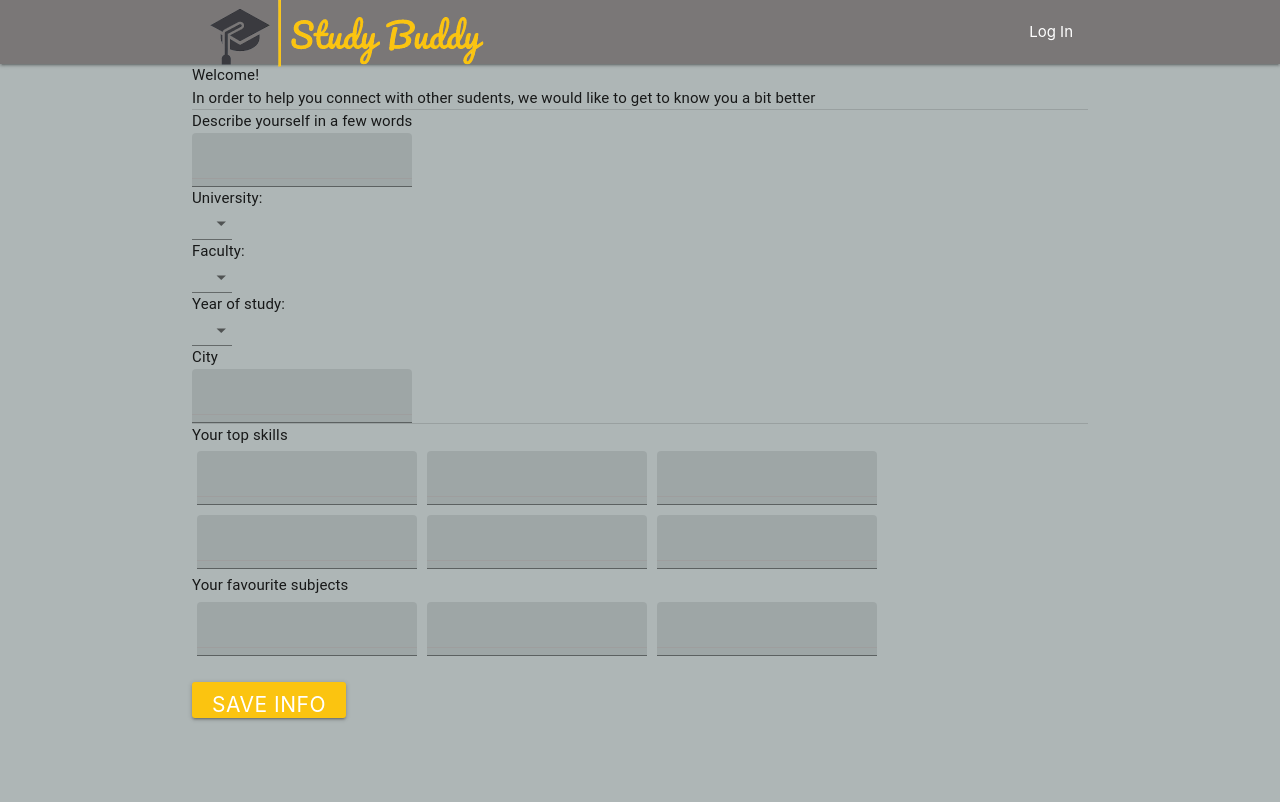
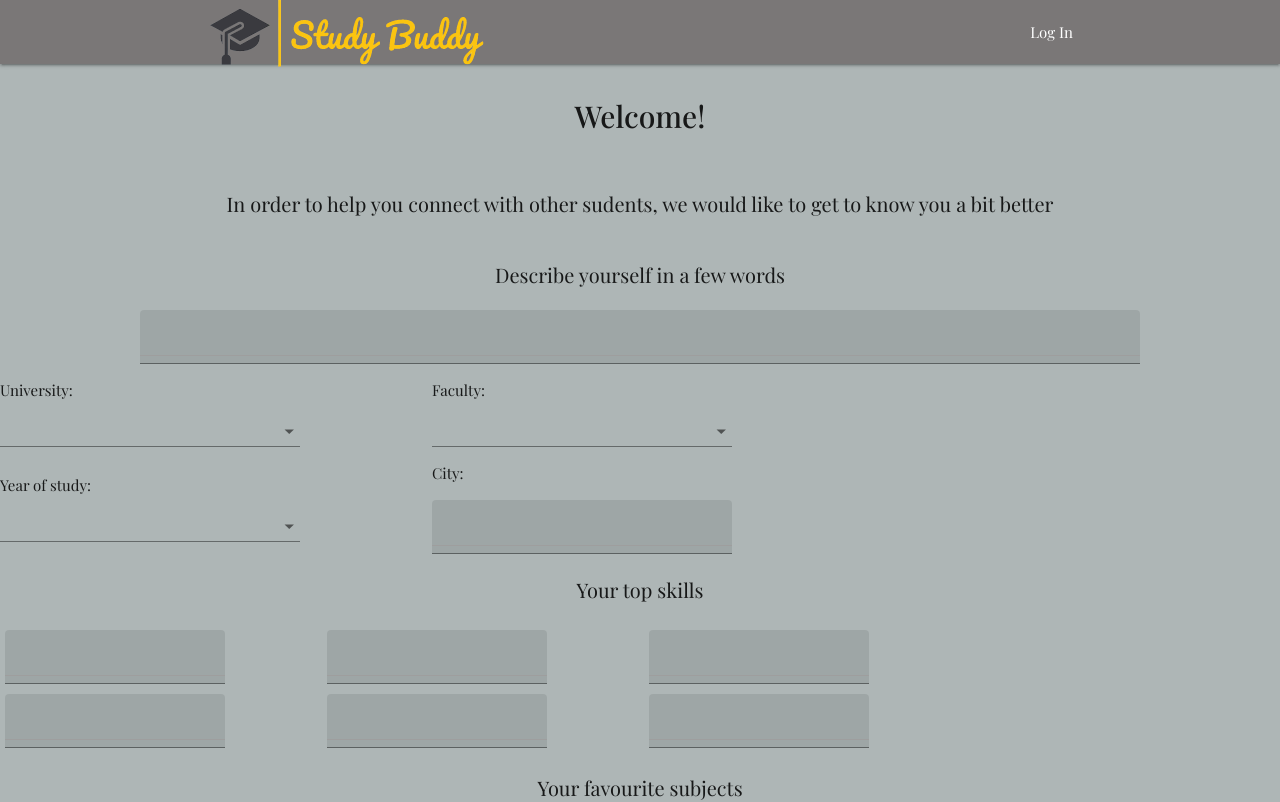
Before and after one commit to natalia-bolos/licenta_front, a React (Create React App) app: page /moreinfo in a window 1280 px wide. Shown: the top 802 px of the page. Built offline with nearby package versions, Linux system fonts and the light colour scheme.

Commit message:
styling added

```diff
--- a/src/App.jsx
+++ b/src/App.jsx
@@ -7,6 +7,7 @@ import Profile from './user/Profile'
 import Dashboard  from './pages/Dashboard';
 import MoreInfo from "./user/MoreInfo";
 import "./App.css";
+import "./index.css";
 
 
 class App extends React.Component {
--- a/src/UserProfile/styles.css
+++ b/src/UserProfile/styles.css
@@ -3,4 +3,5 @@
     display: flex;
     flex-direction: column;
     align-items: center;
+    font-family: 'Playfair Display', serif;
 }
--- a/src/index.css
+++ b/src/index.css
@@ -1,10 +1,14 @@
+@import url("https://fonts.googleapis.com/css2?family=Playfair+Display:wght@400;500;600;700&display=swap");
+
 body {
   margin: 0;
-  font-family: -apple-system, BlinkMacSystemFont, 'Segoe UI', 'Roboto', 'Oxygen',
-    'Ubuntu', 'Cantarell', 'Fira Sans', 'Droid Sans', 'Helvetica Neue',
-    sans-serif;
+  font-family: 'Playfair Display', serif;
   -webkit-font-smoothing: antialiased;
   -moz-osx-font-smoothing: grayscale;
+}
+
+a{
+  color: #FBC410;
 }
 
 code {
--- a/src/user/MoreInfo.jsx
+++ b/src/user/MoreInfo.jsx
@@ -4,10 +4,13 @@ import {
     Divider,
     Select,
     MenuItem,
-    TextField
+    Grid,
+    TextField,
+
 } from '@material-ui/core';
 import {setPersonalInfo} from '../util/ApiUtils';
 import { USER_ID} from '../constants';
+import './moreInfo.css';
 
 export default class MoreInfo extends React.Component{
     constructor(props) {
@@ -116,7 +119,7 @@ export default class MoreInfo extends React.Component{
         }
         console.log(localStorage.getItem(USER_ID));
         setPersonalInfo(localStorage.getItem(USER_ID),completeUserInfo).then(response=>{
-            // aici trebuie o alerta sa am salvat cu bine datele si sa vede spre ce componenta facem redirect
+            // <Alert severity="success">Your registration is complete!</Alert>
             console.log(response);
         })
     }
@@ -126,27 +129,33 @@ export default class MoreInfo extends React.Component{
         const facultiesList=this.state[this.state.selectedUniversity].map(university=><MenuItem key={university} value={university}>{university}</MenuItem>);
 
         return (
-            <div className="container">
-                <Typography>Welcome! </Typography>
-                <Typography>In order to help you connect with other sudents, we would like to get to know you a bit better</Typography>
+            <div className='container more-info'>
+                <p className='wlcm'>Welcome! </p>
+                <p className='txt'>In order to help you connect with other sudents, we would like to get to know you a bit better</p>
                 <Divider />
-                <Typography>Describe yourself in a few words</Typography>
-                <TextField id="description" variant="filled" onChange={this.handleChange.bind(this)}/>
-                <div>
-                    <Typography>University:</Typography>
-                    <Select onChange={this.handleUniversityChange.bind(this)}>
+                <p className='txt'>Describe yourself in a few words</p>
+                <TextField className='description input-boxes' id="description" variant="filled" onChange={this.handleChange.bind(this)}/>
+                <Grid className='algn' container spacing={2}>
+                    <Grid item xs={4}>
+                    <p>University:</p>
+                    <Select className='uni input-boxes' onChange={this.handleUniversityChange.bind(this)}>
                         <MenuItem value={"UTCN"} name={"Technical University of Cluj Napoca"}>Technical University of Cluj Napoca</MenuItem>
                         <MenuItem value={"UBB"} name={"Babes-Bolyai University"}>Babes-Bolyai University</MenuItem>
                         <MenuItem value={"UMF"} name={"Iuliu Hategan University of Medicine and Pharmacy"}>Iuliu Hategan University of Medicine and Pharmacy</MenuItem>
                     </Select>
-                    <Typography>Faculty:</Typography>
-                    <Select onChange={this.handleFacultyChnage.bind(this)}>
+                    </Grid>
+                    <Grid item xs={4}>
+                    <p>Faculty:</p>
+                    <Select className='uni input-boxes' onChange={this.handleFacultyChnage.bind(this)}>
                         {facultiesList}
                     </Select>
+                    </Grid>
 
-                </div>
-                <Typography>Year of study:</Typography>
-                <Select onChange={this.handleYearChange.bind(this)}>
+                </Grid>
+                <Grid className='algn ' container spacing={2}>
+                    <Grid item xs={4}>
+                        <p>Year of study:</p>
+                        <Select className='uni input-boxes' onChange={this.handleYearChange.bind(this)}>
                             <MenuItem value={1}>1</MenuItem>
                             <MenuItem value={2}>2</MenuItem>
                             <MenuItem value={3}>3</MenuItem>
@@ -154,24 +163,40 @@ export default class MoreInfo extends React.Component{
                             <MenuItem value={5}>5</MenuItem>
                             <MenuItem value={6}>6</MenuItem>
                         </Select>
-                <Typography>City</Typography>
-                <TextField id="city" variant="filled" onChange={this.handleChange.bind(this)}/>
+                    </Grid>
+                    <Grid item xs={4}>
+                        <p>City:</p>
+                        <TextField className='uni input-boxes' id="city" variant="filled" onChange={this.handleChange.bind(this)}/>
+                    </Grid>
+                </Grid>
                 <Divider />
-                <Typography>Your top skills</Typography>
-                <div>
-                    <TextField id="skill1" variant="filled" style={{margin:'5px'}} onChange={this.handleChange.bind(this)}/>
-                    <TextField id="skill2" variant="filled" style={{margin:'5px'}} onChange={this.handleChange.bind(this)}/>
-                    <TextField id="skill3" variant="filled" style={{margin:'5px'}} onChange={this.handleChange.bind(this)}/>
-                    <TextField id="skill4" variant="filled" style={{margin:'5px'}} onChange={this.handleChange.bind(this)}/>
-                    <TextField id="skill5" variant="filled" style={{margin:'5px'}} onChange={this.handleChange.bind(this)}/>
-                    <TextField id="skill6" variant="filled" style={{margin:'5px'}} onChange={this.handleChange.bind(this)}/>
-                </div>
-                <Typography>Your favourite subjects</Typography>
-                <div>
-                    <TextField id="subject1" variant="filled" style={{margin:'5px'}} onChange={this.handleChange.bind(this)}/>
-                    <TextField id="subject2" variant="filled" style={{margin:'5px'}} onChange={this.handleChange.bind(this)}/>
-                    <TextField id="subject3" variant="filled" style={{margin:'5px'}} onChange={this.handleChange.bind(this)}/>
-                </div>
+                <p className='txt'>Your top skills</p>
+                <Grid className='algn' container spacing={1}>
+                    <Grid item xs={3}>
+                        <TextField className='input-boxes' id="skill1" variant="filled" style={{margin:'5px'}} onChange={this.handleChange.bind(this)}/>
+                        <TextField className='input-boxes' id="skill2" variant="filled" style={{margin:'5px'}} onChange={this.handleChange.bind(this)}/>
+                    </Grid>
+                    <Grid  item xs={3}>
+                        <TextField className='input-boxes' id="skill3" variant="filled" style={{margin:'5px'}} onChange={this.handleChange.bind(this)}/>
+                        <TextField className='input-boxes' id="skill4" variant="filled" style={{margin:'5px'}} onChange={this.handleChange.bind(this)}/>
+                    </Grid>
+                    <Grid  item xs={3}>
+                        <TextField className='input-boxes' id="skill5" variant="filled" style={{margin:'5px'}} onChange={this.handleChange.bind(this)}/>
+                        <TextField className='input-boxes' id="skill6" variant="filled" style={{margin:'5px'}} onChange={this.handleChange.bind(this)}/>
+                    </Grid>
+                </Grid>
+                <p className='txt'>Your favourite subjects</p>
+                <Grid container spacing={1}>
+                    <Grid item xs={3}>
+                        <TextField className='input-boxes' id="subject1" variant="filled" style={{margin:'5px'}} onChange={this.handleChange.bind(this)}/>
+                    </Grid>
+                    <Grid item xs={3}>
+                        <TextField className='input-boxes' id="subject2" variant="filled" style={{margin:'5px'}} onChange={this.handleChange.bind(this)}/>
+                    </Grid>
+                    <Grid item xs={3}>
+                        <TextField className='input-boxes' id="subject3" variant="filled" style={{margin:'5px'}} onChange={this.handleChange.bind(this)}/>
+                    </Grid>
+                </Grid>
                 <p className="btn" onClick={this.handleSubmit.bind(this)}>Save Info</p>
 
 
--- a/src/user/UserAuthentication.scss
+++ b/src/user/UserAuthentication.scss
@@ -1,12 +1,10 @@
-//Custom Fonts
-@import url("https://fonts.googleapis.com/css?family=Open+Sans&display=swap");
+
 
 .UserAuthentication {
   text-align: center;
   display: flex;
   justify-content: center;
   align-items: center;
-  font-family: "Open Sans", sans-serif;
 }
 
 .App-logo {
@@ -108,6 +106,7 @@
 //Button
 .btn {
   font-size: 21px;
+  font-family: 'Playfair Display', serif;
   padding: 5px 20px;
   border: 0;
   background-color: #FBC410;
--- /dev/null
+++ b/src/user/moreInfo.css
@@ -0,0 +1,39 @@
+.more-info{
+    width: 100%;
+    display: flex;
+    flex-direction: column;
+    align-items: center;
+    font-family: 'Playfair Display', serif;
+}
+
+.algn{
+    display: flex;
+    align-items: center;
+}
+
+.uni{
+    width: 300px;
+}
+
+.description{
+    width: 1000px;
+}
+
+.wlcm{
+    font-size: 30px;
+    font-weight: 500;
+}
+
+.txt{
+    font-size: 20px;
+    font-weight: 400;
+}
+
+.input-boxes:hover{
+        box-shadow: 0px 0px 14px 0.3px #FBC410;
+}
+
+.input-boxes:focus{
+    outline: none;
+    box-shadow: 0px 0px 12px 0.8px #FBC410;
+}
--- a/src/user/styles.scss
+++ b/src/user/styles.scss
@@ -6,7 +6,6 @@
 
     .header {
       font-size: 24px;
-      font-family: "Open Sans", sans-serif;
     }
 
     .content {
@@ -42,7 +41,6 @@
             height: 37px;
             padding: 0px 10px;
             font-size: 16px;
-            font-family: "Open Sans", sans-serif;
             background-color: #cfcbcb;
             border: 0;
             border-radius: 4px;
```
Also changed, not shown: src/UserProfile/PersonalInfo.jsx (+1 -6 lines), src/user/Profile.jsx (+0 -20 lines). Lines whose indentation alone changed are shown as unchanged.
